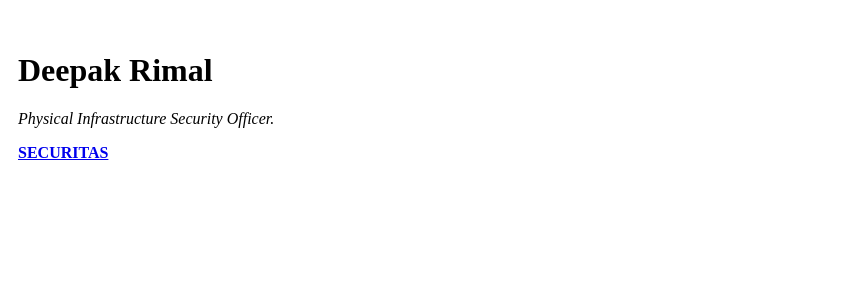
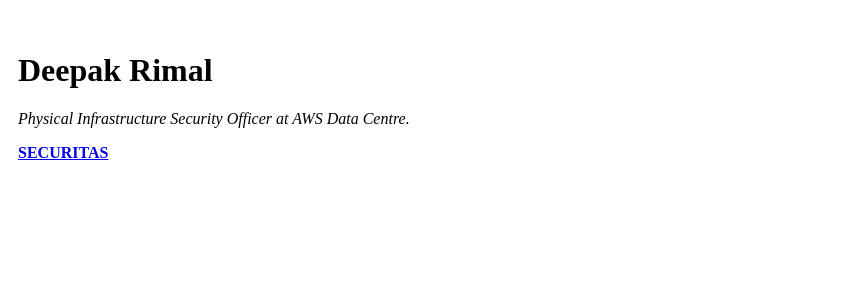
Before and after one commit to Deepakrimal15/CV, a plain HTML site: page index.html in a window 1280 px wide. Shown: the part 85-367 px from the top of the page, 433-1280 px from the left. Drawn offline with Linux system fonts and the light colour scheme.

Commit message:
Update index.html

```diff
--- a/index.html
+++ b/index.html
@@ -17,7 +17,7 @@
   </td>
   <td>
     <h1>Deepak Rimal</h1>
-    <p><em>Physical Infrastructure Security Officer.</em></p>
+    <p><em>Physical Infrastructure Security Officer at AWS Data Centre.</em></p>
     <a href="https://www.securitas-australia.com.au/">
       <strong>SECURITAS</strong>
     </a>
```
